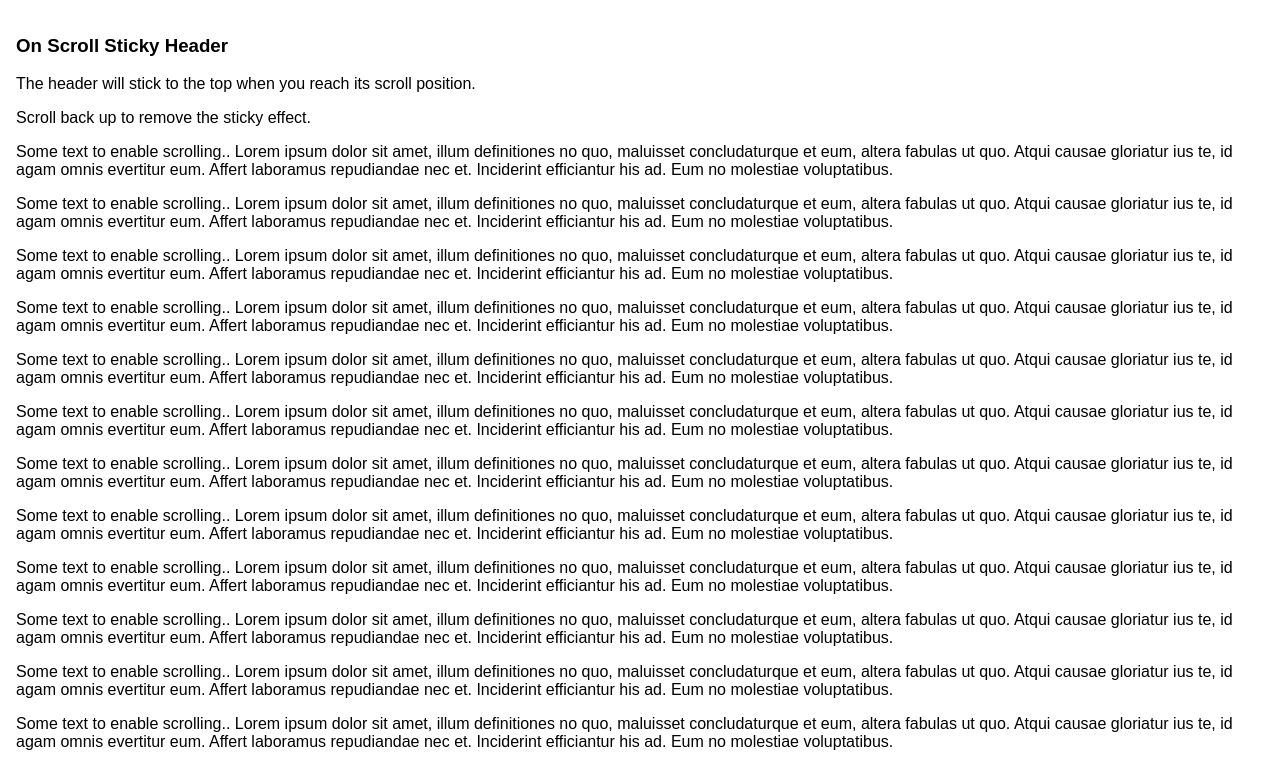
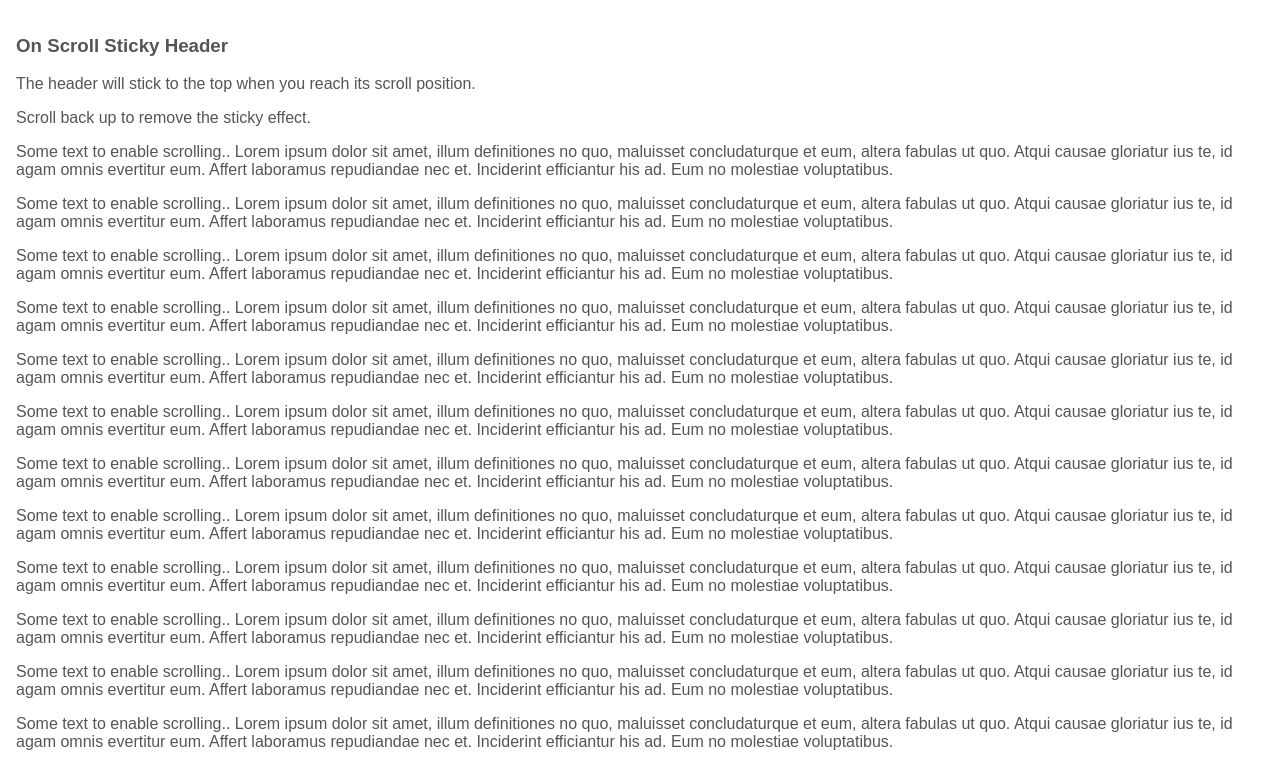
Before and after one commit to nirajbhutada/AnalytIQ, a plain HTML site: page index.html in a window 1280 px wide. Shown: the part 143-907 px from the top of the page. Drawn offline with Linux system fonts and the light colour scheme.

Commit message:
Update index.html

```diff
--- a/index.html
+++ b/index.html
@@ -7,6 +7,7 @@
 body {
   margin: 0;
   font-family: Arial, Helvetica, sans-serif;
+  color:#555555;
 }
 
 .top-container {
```
